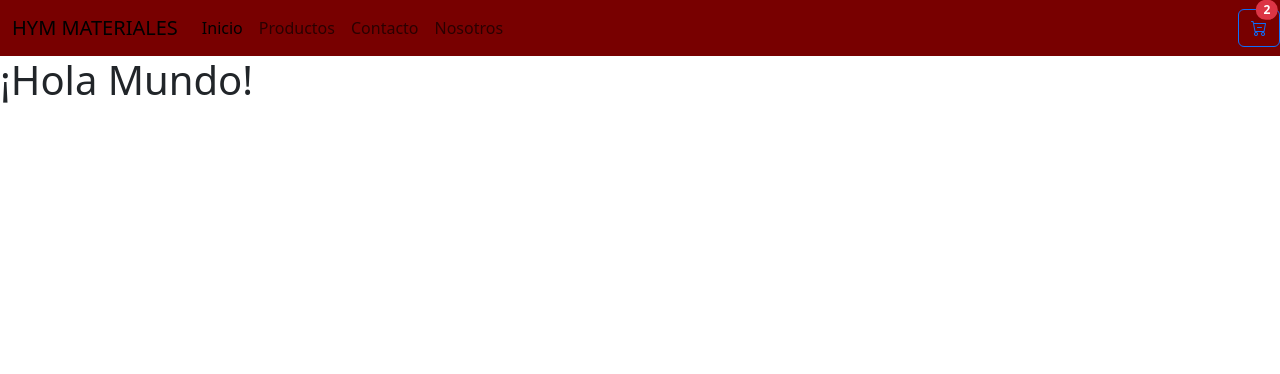
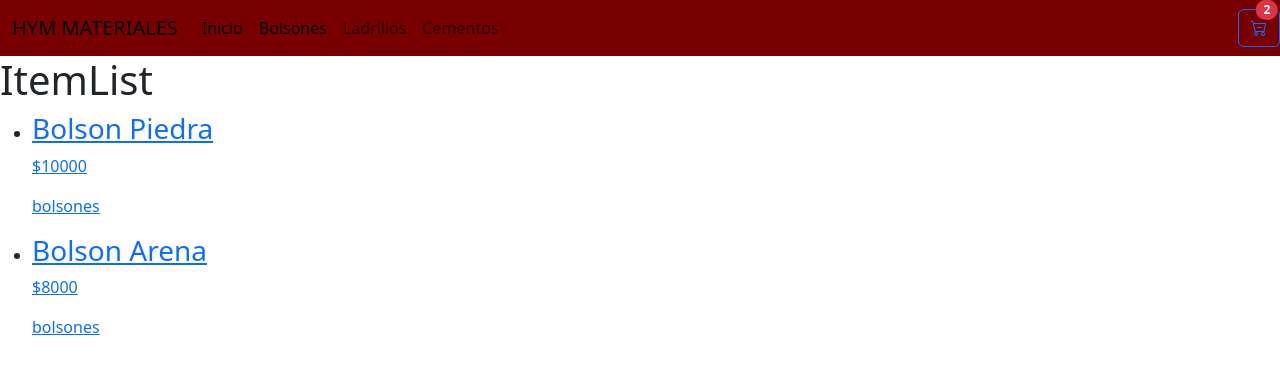
Before and after one commit to LucMercado/PFReact-Mercado, a React (Vite) app: page /PreEntrega1-Mercado/category/bolsones in a window 1280 px wide. Shown: the top 374 px of the page. Built offline with nearby package versions, Linux system fonts and the light colour scheme.

Commit message:
Segunda Entrega sin estilizar

```diff
--- a/package.json
+++ b/package.json
@@ -12,8 +12,10 @@
   "dependencies": {
     "bootstrap": "^5.3.1",
     "bootstrap-icons": "^1.10.5",
+    "prop-types": "^15.8.1",
     "react": "^18.2.0",
-    "react-dom": "^18.2.0"
+    "react-dom": "^18.2.0",
+    "react-router-dom": "^6.15.0"
   },
   "devDependencies": {
     "@types/react": "^18.2.15",
--- a/src/App.jsx
+++ b/src/App.jsx
@@ -1,13 +1,18 @@
 import NavBar from "./components/NavBar/NavBar"
 import ItemListContainer from "./components/ItemListContainer/ItemListContainer"
+import ItemDetailContainer from "./components/ItemDetailContainer"
+import { Routes, Route } from "react-router-dom"
 
 function App() {
 
   return (
     <div>
       <NavBar />
-
-      <ItemListContainer greeting="¡Hola Mundo!" />
+      <Routes>
+        <Route path="/PreEntrega1-Mercado/" element={<ItemListContainer />} />
+        <Route path="/PreEntrega1-Mercado/category/:categoryId" element={<ItemListContainer />} />
+        <Route path="/PreEntrega1-Mercado/item/:productId" element={<ItemDetailContainer />} />
+      </Routes>
     </div>
   )
 }
--- /dev/null
+++ b/src/components/ItemDetail.jsx
@@ -0,0 +1,27 @@
+import React from 'react'
+import PropTypes from "prop-types"
+
+const ItemDetail = ({item, isLoading}) => {
+  if(isLoading) {
+    return <h1>Cargando...</h1>
+  }
+
+  if(!item){
+    return <h1>Producto no encontrado.</h1>
+  }
+
+  return (
+    <div>
+      <h1>{item.name}</h1>
+      <p>{item.price}</p>
+      <p>{item.category}</p>
+    </div>
+  )
+}
+
+ItemDetail.propTypes = {
+  item: PropTypes.object,
+  isLoading: PropTypes.bool
+}
+
+export default ItemDetail
--- /dev/null
+++ b/src/components/ItemDetailContainer.jsx
@@ -0,0 +1,25 @@
+import {useState, useEffect} from 'react'
+import { getProduct } from '../services'
+import { useParams } from 'react-router-dom'
+import ItemDetail from './ItemDetail'
+
+const ItemDetailContainer = () => {
+  const [item, setItem] = useState(null)
+  const { productId } = useParams()
+  const [isLoading, setIsLoading] = useState(true)
+
+  useEffect(() => {
+    getProduct(productId).then((response) => {
+      setItem(response)
+    }).catch((error) => {
+      console.log(error)
+      setItem(null)
+    }).finally(() => {
+      setIsLoading(false)
+    })
+  }, [])
+
+  return <ItemDetail item={item} isLoading={isLoading} />
+}
+
+export default ItemDetailContainer
--- /dev/null
+++ b/src/components/ItemList.jsx
@@ -0,0 +1,29 @@
+import React from 'react'
+import propTypes from "prop-types"
+import { Link } from 'react-router-dom'
+
+const ItemList = ( { items }) => {
+  return (
+    <div>
+      <h1>ItemList</h1>
+
+      <ul>
+        {items.map((item) => (
+          <li key={item.id}>
+            <Link to={`/PreEntrega1-Mercado/item/${item.id}`}>
+            <h3>{item.name}</h3>
+            <p>${item.price}</p>
+            <p>{item.category}</p>
+            </Link>
+          </li>
+        ))}
+      </ul>
+    </div>
+  )
+}
+
+ItemList.propTypes = {
+  items: propTypes.array.isRequired,
+}
+
+export default ItemList
--- a/src/components/ItemListContainer/ItemListContainer.jsx
+++ b/src/components/ItemListContainer/ItemListContainer.jsx
@@ -1,9 +1,20 @@
-const ItemListContainer = (props) => {
-    return (
-        <div>
-            <h1>{props.greeting}</h1>
-        </div>
-    )
+import ItemList from "../ItemList";
+import { useEffect, useState } from "react";
+import { useParams } from "react-router-dom";
+import { getProducts } from "../../services";
+
+
+const ItemListContainer = () => {
+    const [items, setItems] = useState([])
+    const { categoryId } = useParams()
+
+
+    useEffect(() => {
+        getProducts( categoryId )
+            .then((response) => {setItems(response)})
+    }, [categoryId])
+
+    return <ItemList items={items}/>
 }
 
 export default ItemListContainer;
--- a/src/components/NavBar/NavBar.jsx
+++ b/src/components/NavBar/NavBar.jsx
@@ -1,23 +1,24 @@
 import CartWidget from "../CartWidget/CartWidget"
+import { Link, NavLink } from "react-router-dom"
 
 const NavBar = () => {
     return (
         <nav className="navbar navbar-expand-lg bg-body-tertiary-780000" style={{backgroundColor: "#780000"}}>
             <div className="container-fluid">
-                <a href="#" className="navbar-brand">HYM MATERIALES</a>
+            <Link to="/" className="navbar-brand">HYM MATERIALES</Link>
                 <div className="collapse navbar-collapse" id="navbarNav">
                     <ul className="navbar-nav">
                         <li className="nav-item">
-                            <a className="nav-link active" href="">Inicio</a>
+                            <NavLink to="PreEntrega1-Mercado/" className="nav-link">Inicio</NavLink>
                         </li>
                         <li className="nav-item">
-                            <a className="nav-link" href="">Productos</a>
+                            <NavLink to="PreEntrega1-Mercado/category/bolsones" className="nav-link">Bolsones</NavLink>
                         </li>
                         <li className="nav-item">
-                            <a className="nav-link" href="">Contacto</a>
+                            <NavLink to="PreEntrega1-Mercado/category/ladrillos" className="nav-link">Ladrillos</NavLink>
                         </li>
                         <li className="nav-item">
-                            <a className="nav-link" href="">Nosotros</a>
+                            <NavLink to="PreEntrega1-Mercado/category/cementos" className="nav-link">Cementos</NavLink>
                         </li>
                     </ul>
                 </div>
--- a/src/main.jsx
+++ b/src/main.jsx
@@ -2,12 +2,15 @@ import React from 'react'
 import ReactDOM from 'react-dom/client'
 import "bootstrap/dist/css/bootstrap.min.css"
 import "bootstrap-icons/font/bootstrap-icons.css"
+import { BrowserRouter } from 'react-router-dom'
 import App from './App.jsx'
 import './index.css'
 
 
 ReactDOM.createRoot(document.getElementById('root')).render(
   <React.StrictMode>
-    <App />
-  </React.StrictMode>,
+    <BrowserRouter>
+      <App />
+    </BrowserRouter>
+  </React.StrictMode>
 )
--- /dev/null
+++ b/src/services.js
@@ -0,0 +1,34 @@
+const products = [
+    {id: "1", name: "Ladrillo", price: 100, category: "ladrillos"},
+    {id: "2", name: "Ladrillo Block", price: 130, category: "ladrillos"},
+    {id: "3", name: "Bolson Piedra", price: 10000, category: "bolsones"},
+    {id: "4", name: "Bolson Arena", price: 8000, category: "bolsones"},
+    {id: "5", name: "Ladrillo Hueco", price: 120, category: "ladrillos"},
+    {id: "6", name: "Cemento", price: 700, category: "cementos"},
+    {id: "7", name: "Cemento Hydralit", price: 900, category: "cementos"},
+]
+
+export const getProduct = (id) => {
+    return new Promise((resolve, reject) => {
+        setTimeout(() => {
+            const product = products.find((p) => p.id === id);
+
+            if(product) {
+                resolve(product)
+            } else {
+                reject("No existe el producto.")
+            }
+        }, 1000 )
+    })
+
+}
+
+export const getProducts = (category) => {
+    return new Promise((resolve) => {
+        setTimeout(() => {
+
+            const productsFiltered = category ? products.filter((product) => product.category === category) : products;
+            resolve(productsFiltered)
+        }, 1000)
+    })
+}
```
Also changed, not shown: 1 other file (tests, documents, lock files or other folders).
